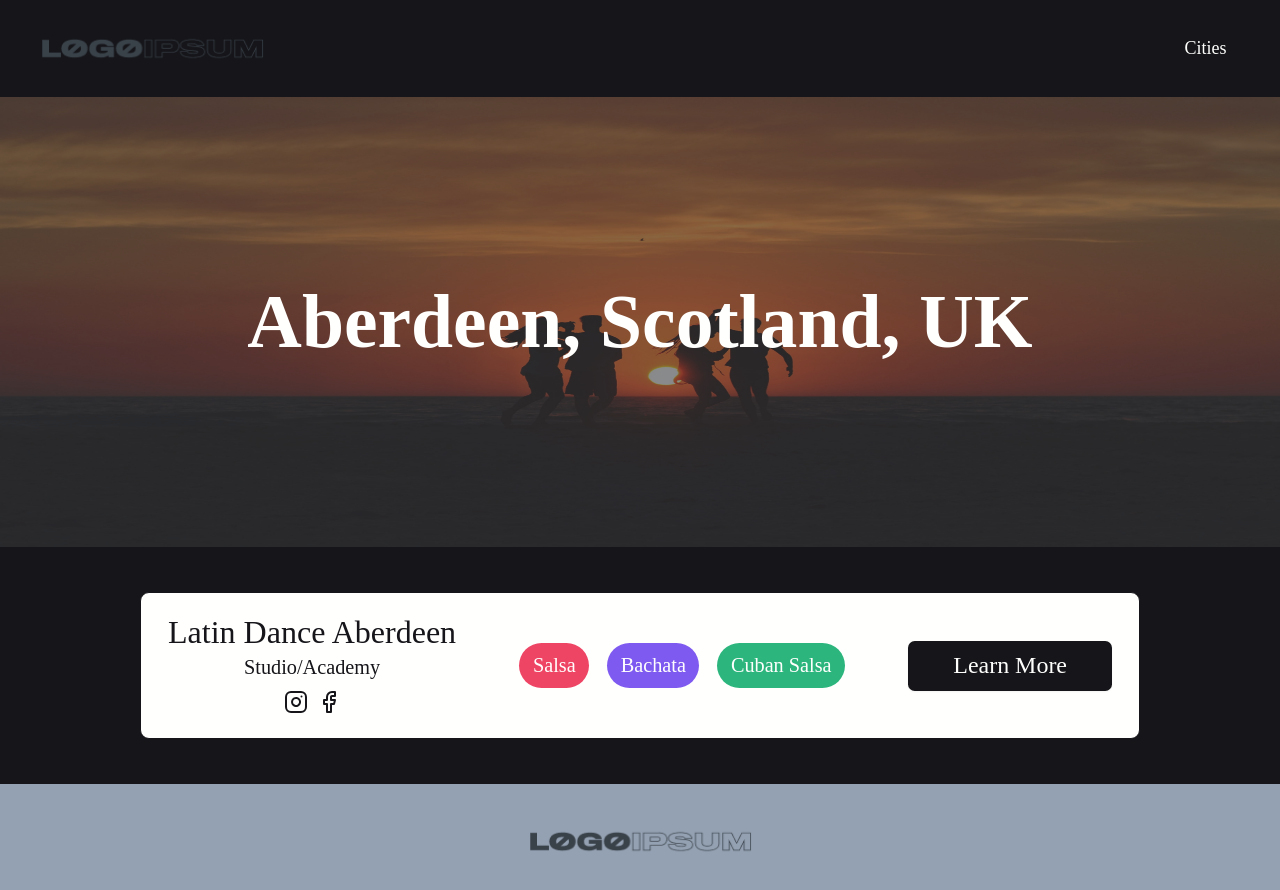
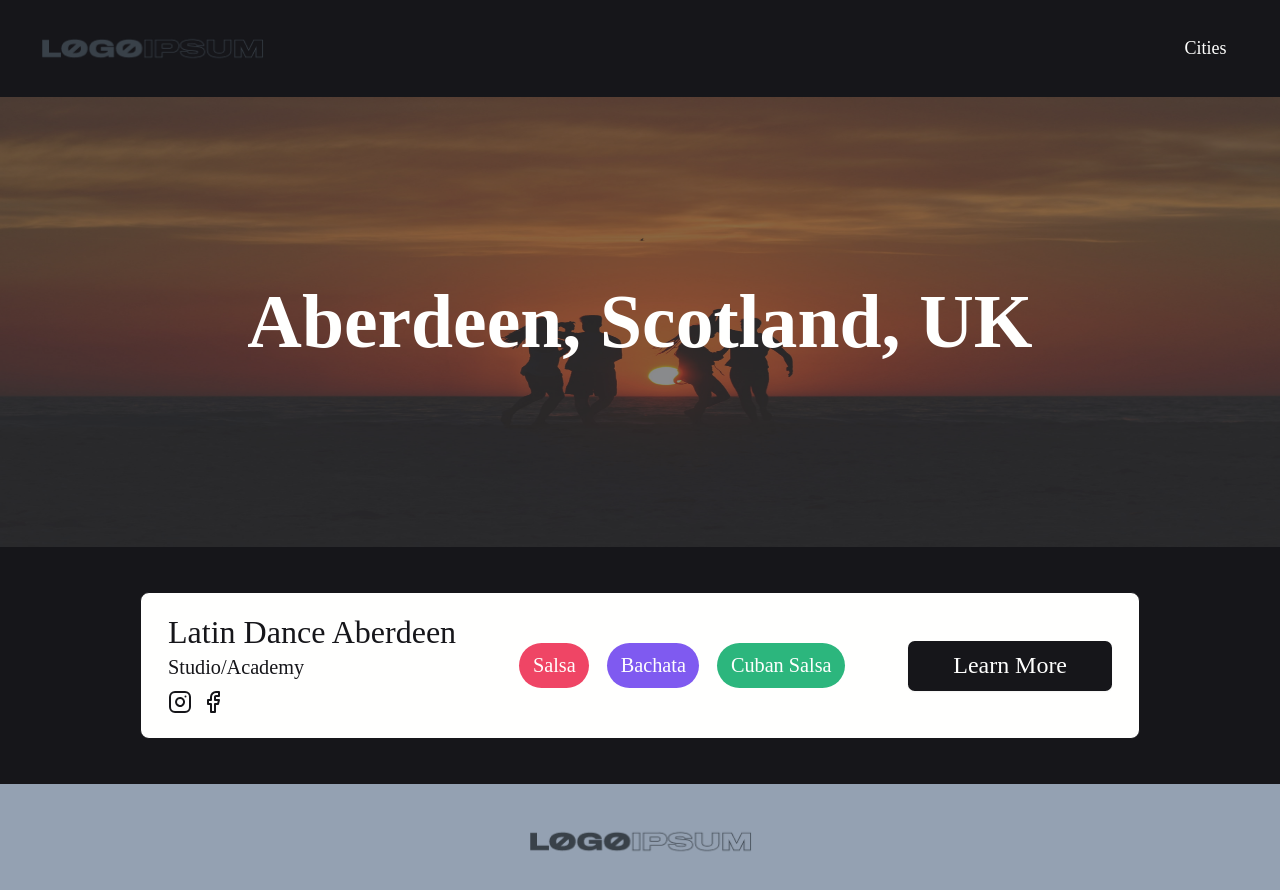
Before and after one commit to marcuspapin/dance-list-nextjs, a Next.js app: page /city/aberdeen-scotland-uk in a window 1280 px wide. Shown: the top 890 px of the page. Built offline with nearby package versions, Linux system fonts and the light colour scheme.

Commit message:
responsiveness issues with social media icons

```diff
--- a/components/PlaceCard/index.tsx
+++ b/components/PlaceCard/index.tsx
@@ -5,11 +5,11 @@ import { Button, Pill } from 'ui-library'
 function PlaceCard({ place: { name } }: { place: { name: string } }) {
   return (
     <div className="p-4">
-      <div className="border bg-light px-6 py-4 rounded-lg flex flex-col justify-center items-center text-center md:w-[500px] lg:w-[800px] xl:w-[1000px] lg:justify-between lg:flex-row">
+      <div className="border bg-light px-6 py-4 rounded-lg flex flex-col justify-center items-center text-center md:w-[500px] lg:text-left lg:w-[800px] xl:w-[1000px] lg:justify-between lg:flex-row">
         <div className="inline-block">
           <p className="text-h4">{name}</p>
           <p className="text-h6 pb-2">Studio/Academy</p>
-          <div className="flex justify-center">
+          <div className="flex justify-center lg:justify-start">
             <Link href="/">
               <a className="pr-1">
                 <Image src="/icons/instagram-dark.svg" height={24} width={24} />
```
